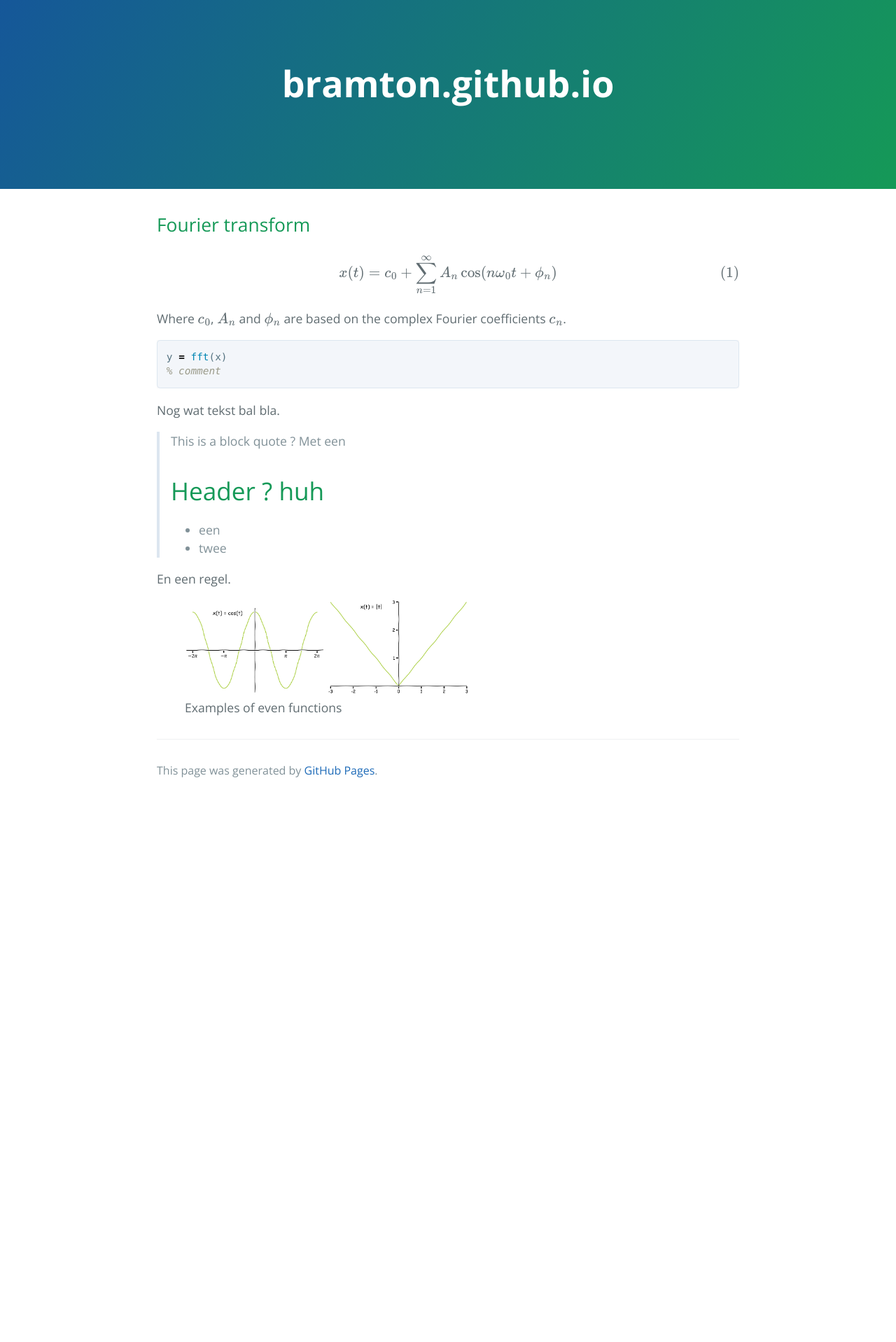
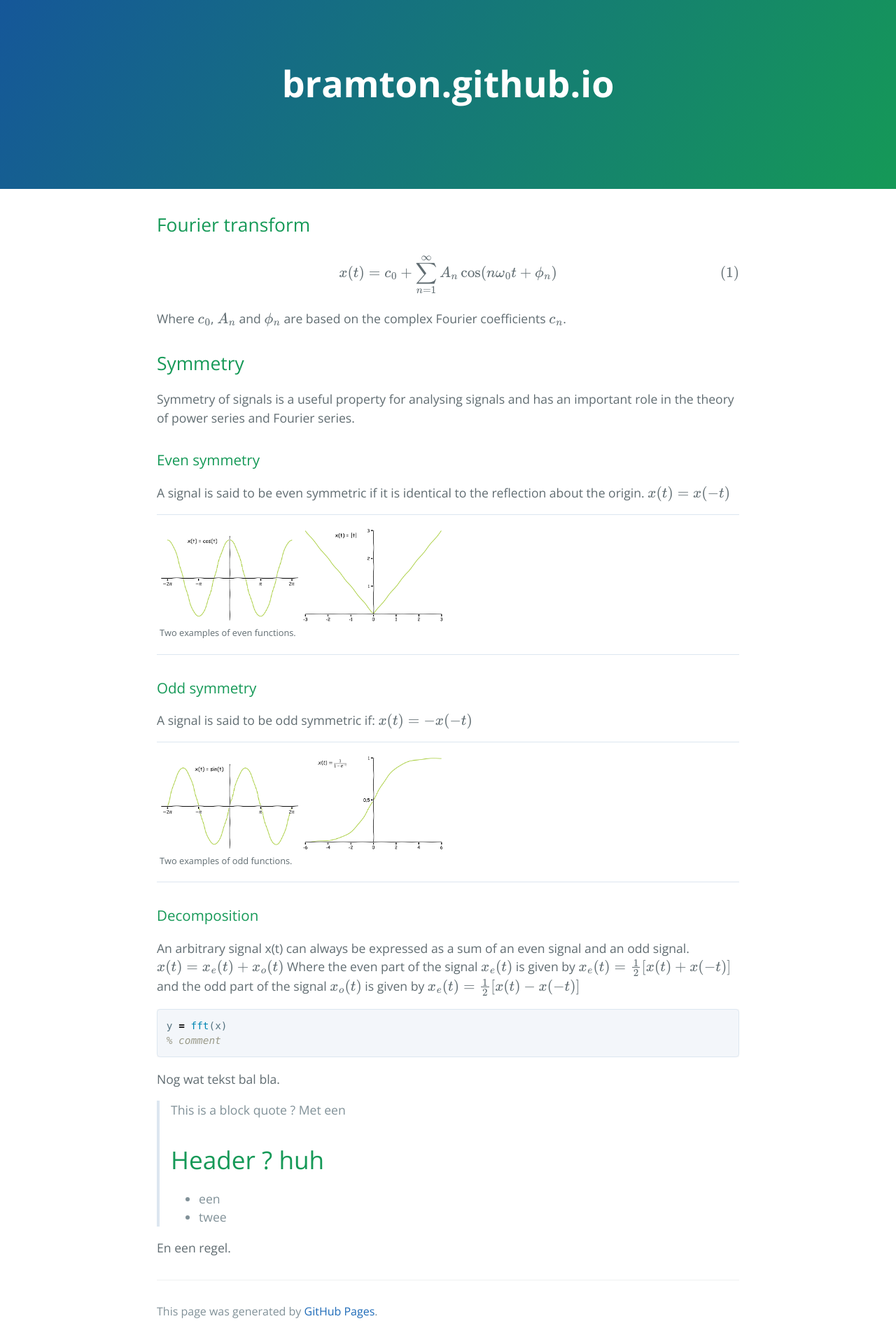
Before and after one commit to bramton/bramton.github.io, a Jekyll site: the page built from index.md, in a window 1280 px wide. Shown: the whole page at 70% size. Built offline with Jekyll 4.4.1, drawn with Linux system fonts in a browser that asks for light colours; our own code applies the rules of GitHub Pages for plain Markdown files; formulas are drawn with MathJax 3; the repository's description, which GitHub fills in, is left out; before the commit the page ends 1145 px from its top, so only the background shows below that.

Commit message:
Even/odd functions

```diff
--- a/assets/css/style.scss
+++ b/assets/css/style.scss
@@ -2,3 +2,14 @@
 ---
 
 @import 'jekyll-theme-cayman';
+
+figure {
+    margin: 0px;
+    border-bottom: 1px solid $border-color;
+    border-top: 1px solid $border-color;
+    padding: 20px 4px 20px 4px;
+}
+
+figcaption {
+    font-size: 0.8rem;
+}
--- a/index.md
+++ b/index.md
@@ -5,6 +5,51 @@ x(t) = c_0 + \sum_{n=1}^\infty A_n \cos(n\omega_0t + \phi_n)
 $$
 
 Where $c_0$, $A_n$ and $\phi_n$ are based on the complex Fourier coefficients $c_n$.
+
+## Symmetry
+Symmetry of signals is a useful property for analysing signals and has an important role in the theory of power series and Fourier series.
+
+### Even symmetry
+A signal is said to be even symmetric if it is identical to the reflection about the origin.
+$$
+x(t) = x(-t)
+$$
+
+<figure>
+	<img src="assets/function_cos.png" alt="Cosine function" width="200"/>
+	<img src="assets/function_abs.png" alt="Absolute function" width="200"/>
+	<figcaption>
+	Two examples of even functions.
+	</figcaption>
+</figure>
+
+### Odd symmetry
+A signal is said to be odd symmetric if:
+$$
+x(t) = -x(-t)
+$$
+<figure>
+	<img src="assets/function_sin.png" alt="Sine function" width="200"/>
+	<img src="assets/function_sigmoid.png" alt="Sigmoid function" width="200"/>
+	<figcaption>
+	Two examples of odd functions.
+	</figcaption>
+</figure>
+
+### Decomposition
+An arbitrary signal x(t) can always be expressed as a sum of an even signal and an odd signal.
+$$
+x(t) = x_e(t) + x_o(t)
+$$
+Where the even part of the signal $x_e(t)$ is given by
+$$
+x_e(t) = \frac{1}{2} \left[ x(t) + x(-t) \right]
+$$
+and the odd part of the signal $x_o (t)$ is given by
+$$
+x_e(t) = \frac{1}{2} \left[ x(t) - x(-t) \right]
+$$
+
 
 ~~~ matlab
 y = fft(x)
@@ -20,10 +65,3 @@ Nog wat tekst  bal bla.
 > * twee
 
 En een regel.
-<figure>
-	<img src="assets/function_cos.png" alt="Cosine function" width="200"/>
-	<img src="assets/function_abs.png" alt="Absolute function" width="200"/>
-	<figcaption>
-	Examples of even functions
-	</figcaption>
-</figure>
```
